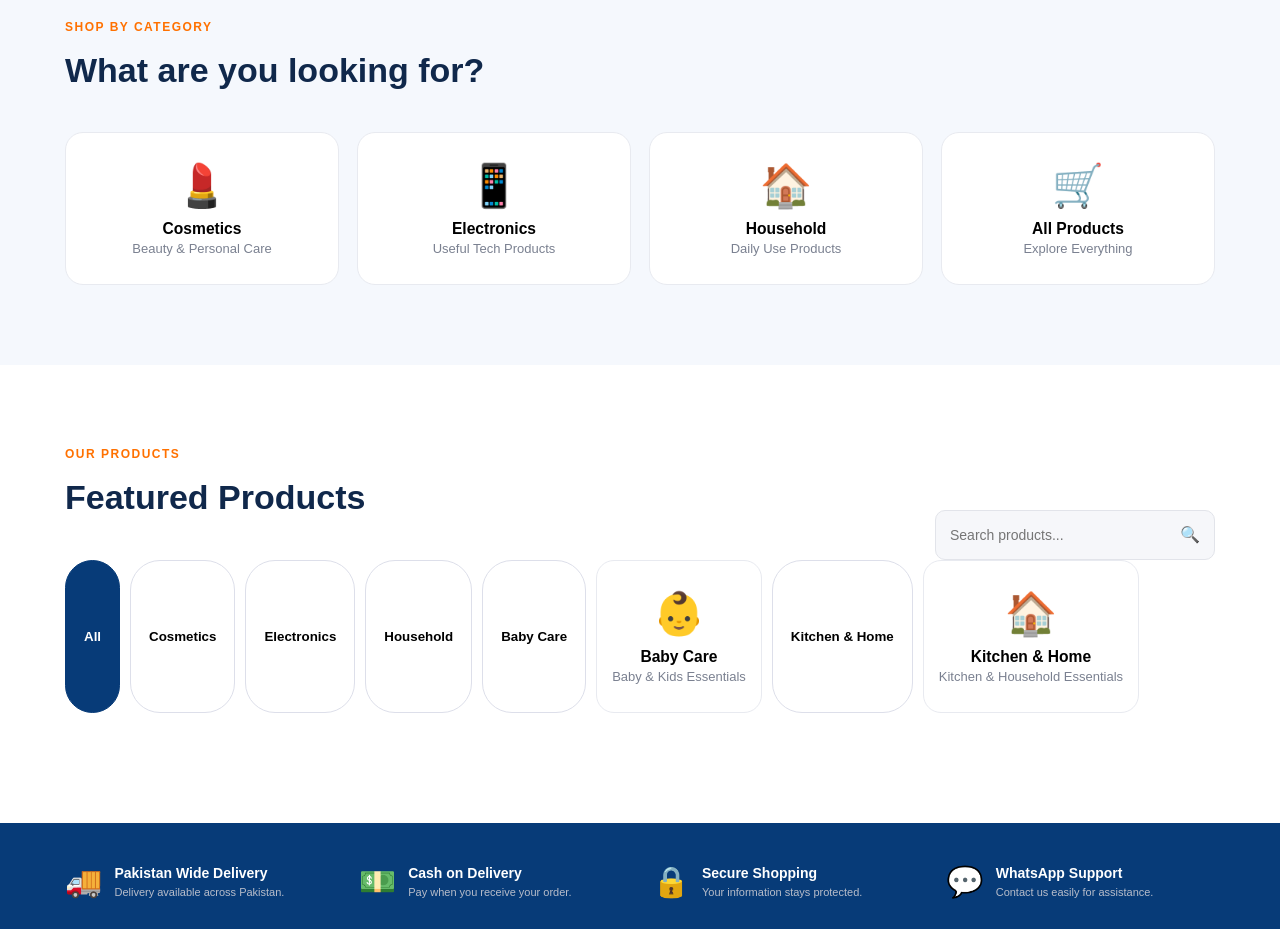
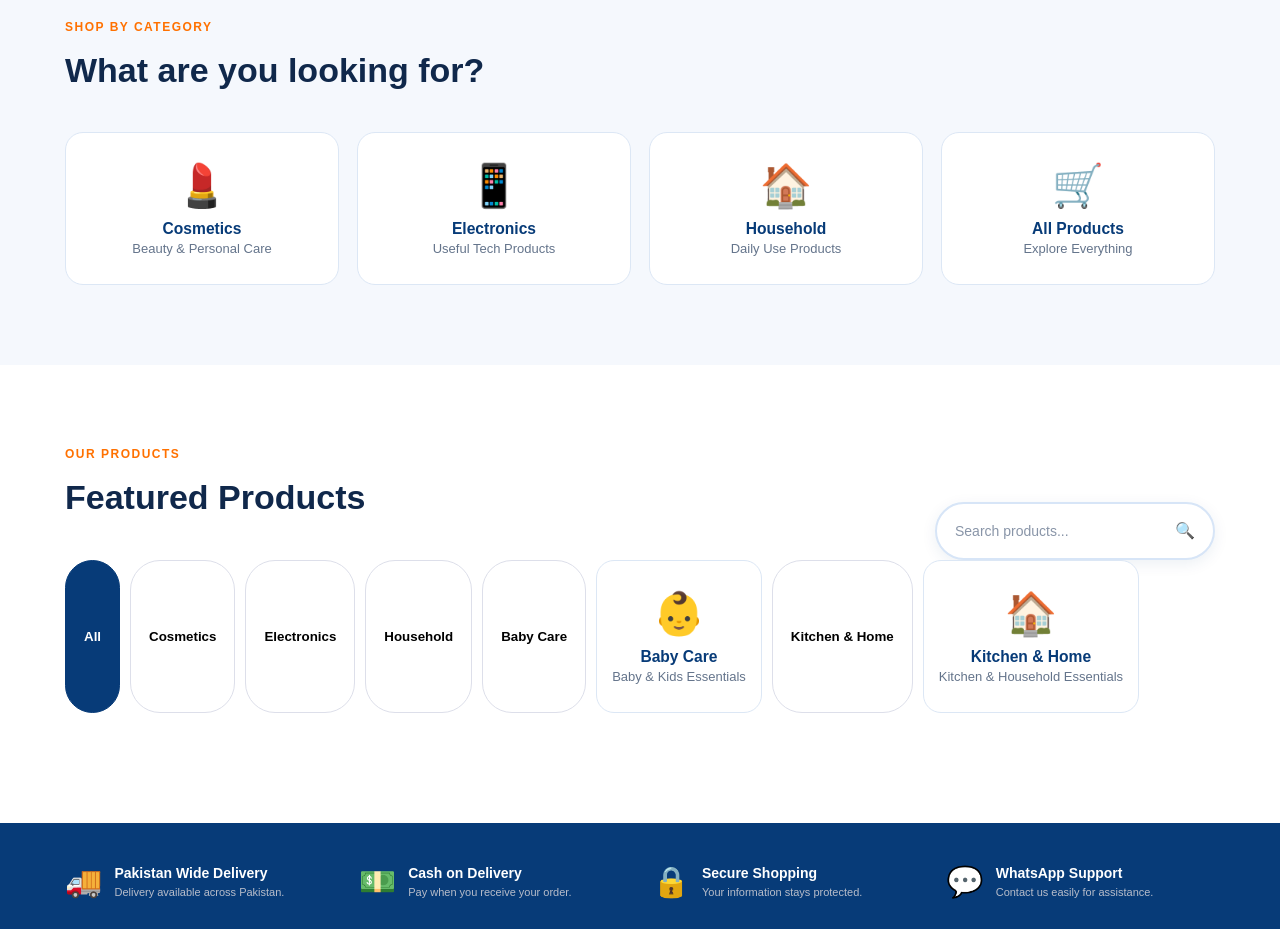
Before and after one commit to naveedlatif1234/Zaviyaarhub, a plain HTML site: page index.html in a window 1280 px wide. Shown: the part 860-1789 px from the top of the page. Drawn offline with Linux system fonts and the light colour scheme.

Commit message:
Update style.css

```diff
--- a/style.css
+++ b/style.css
@@ -908,3 +908,59 @@ body {
 .features {
   background: #073b78 !important;
 }
+
+/* ZAVIYAARHUB SEARCH AND CATEGORY DESIGN */
+
+.search-box {
+  background: #ffffff !important;
+  border: 2px solid #d7e5f7 !important;
+  border-radius: 30px !important;
+  padding: 14px 18px !important;
+  box-shadow: 0 4px 15px rgba(7,59,120,.08);
+}
+
+.search-box:focus-within {
+  border-color: #ff7100 !important;
+  box-shadow: 0 0 0 3px rgba(255,113,0,.12);
+}
+
+.search-box input {
+  color: #073b78 !important;
+}
+
+.search-box input::placeholder {
+  color: #8995a8;
+}
+
+.category-card {
+  background: #ffffff !important;
+  border: 1px solid #dce7f5 !important;
+  border-radius: 18px !important;
+  transition: .25s ease;
+}
+
+.category-card:hover {
+  border-color: #ff7100 !important;
+  transform: translateY(-5px);
+  box-shadow: 0 10px 25px rgba(7,59,120,.12);
+}
+
+.category-card h3 {
+  color: #073b78;
+}
+
+.category-card p {
+  color: #64748b;
+}
+
+@media(max-width:600px) {
+  .categories,
+  .products-grid {
+    grid-template-columns: repeat(2, minmax(0, 1fr)) !important;
+    gap: 12px;
+  }
+
+  .category-card {
+    padding: 20px 8px !important;
+  }
+}
```
